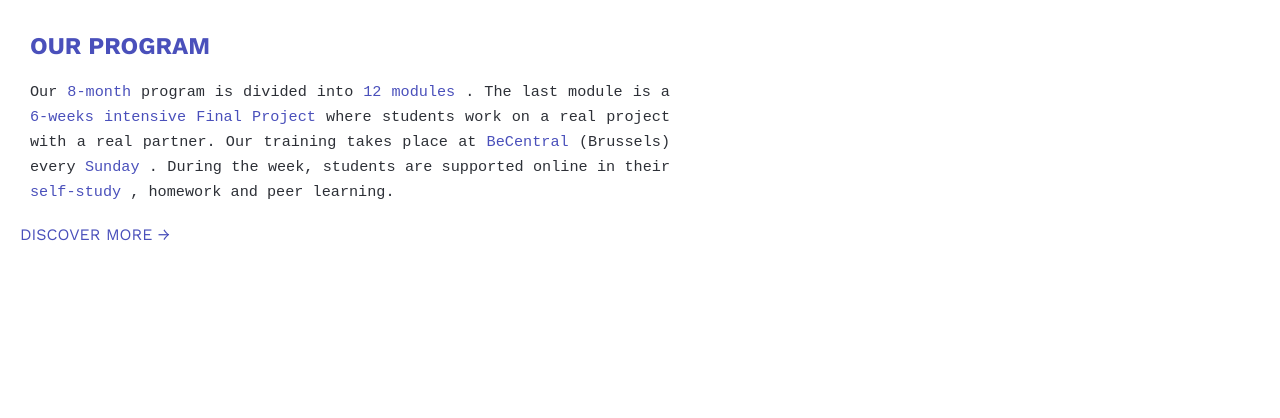
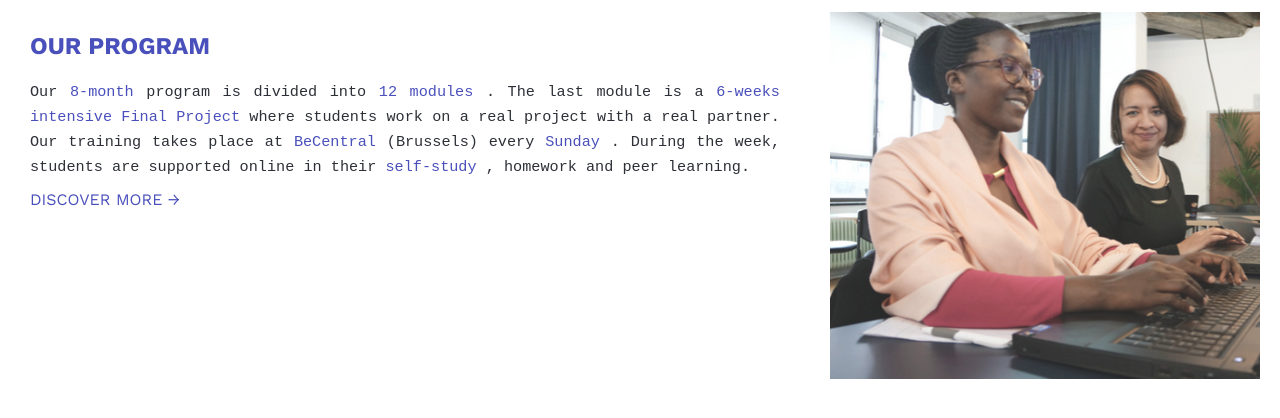
Before and after one commit to lauraramirez220612/TeamFourHYF, a plain HTML site: page index.html in a window 1280 px wide. Shown: the part 72-490 px from the top of the page. Drawn offline with nearby package versions, Linux system fonts and the light colour scheme.

Commit message:
adding section 2 image next to section 1 content with some modifications

```diff
--- a/css/styles.css
+++ b/css/styles.css
@@ -47,38 +47,40 @@ header {
 
 /* Starting of section 1 by Moamin*/
 
-.section1 {
-  margin: 10px 30px;
-  padding 0;
-  width: 50%;
+.flex {
+  display: flex;
+  position: relative;
+}
+
+.section1 .text {
+  margin: 0;
+  padding: 10px 30px;
   font-family: monospace;
 }
 
-.section1 h2{
+.section1 h2 {
   padding: 10px 0;
   font-family: "Work Sans", sans-serif;
   color: rgb(74, 80, 187);
   text-transform: uppercase;
 }
 
-.section1 p{
-padding: 10px 0;
-color: rgb(45, 48, 55);
-text-align: left;
-font-size: .95rem;
-line-height: 25px;
-text-align: justify;
+.section1 p {
+  padding: 10px 0;
+  color: rgb(45, 48, 55);
+  text-align: left;
+  font-size: 0.95rem;
+  line-height: 25px;
+  text-align: justify;
 }
 
-.section a{
-  margin: 10px 0;
-  padding: 10px 20px;
-  background-color: transparent;
+.section1Btn {
+  margin: 5px 0 0 -30px;
+  padding: 10px 20px 10px 30px;
   text-transform: uppercase;
   color: rgb(74, 80, 187);
   font-family: "Work Sans", sans-serif;
   text-decoration: none;
-
 }
 
 .section1Btn:hover {
@@ -89,3 +91,15 @@ text-align: justify;
 .section1 span {
   color: rgb(74, 80, 187);
 }
+
+/* section 2 image*/
+.section2 {
+  width: 50%;
+}
+.section1 img {
+  width: 450px;
+  padding: 0 10px;
+  margin: 0 10px;
+}
+
+/* End of section 1 and section 2*/
--- a/index.html
+++ b/index.html
@@ -23,15 +23,23 @@
     <!-- END: header by Daniel -->
     <!-- Starting Section 1 by Moamin-->
     <section class="section 1">
-      <div class="section1 text">
-        <h2>Our Program</h2>
-        <p> Our <span class="colored"> 8-month </span> program is divided into <span class="colored">12 modules </span>. The last module is
+      <div class="section1 flex">
+        <div class="section1 text">
+          <h2>Our Program</h2>
+          <p> Our <span class="colored"> 8-month </span> program is divided into <span class="colored">12 modules </span>. The last module is
           a <span class="colored">6-weeks intensive Final Project </span> where students work on a real project
           with a real partner. Our training takes place at <span class="colored">BeCentral </span> (Brussels)
           every <span class="colored">Sunday </span>. During the week, students are supported online in
           their <span class="colored">self-study </span>, homework and peer learning. </p>
+          <a class="section1Btn" href ="/program.html">discover more &#8594; </a>
+        </div>
+        <!-- adding section 2 image by Moamin-->
+        <div class="section2 img">
+          <img src="/img/section2-img.png">
+        </div>
       </div>
-      <a class="section1Btn" href ="/program.html">discover more &#8594; </a>
+        <div>
+        </div>
     </section>
     <!-- End of section1 by Moamin-->
 
```
Also changed, not shown: img/section2-img.png (added).
